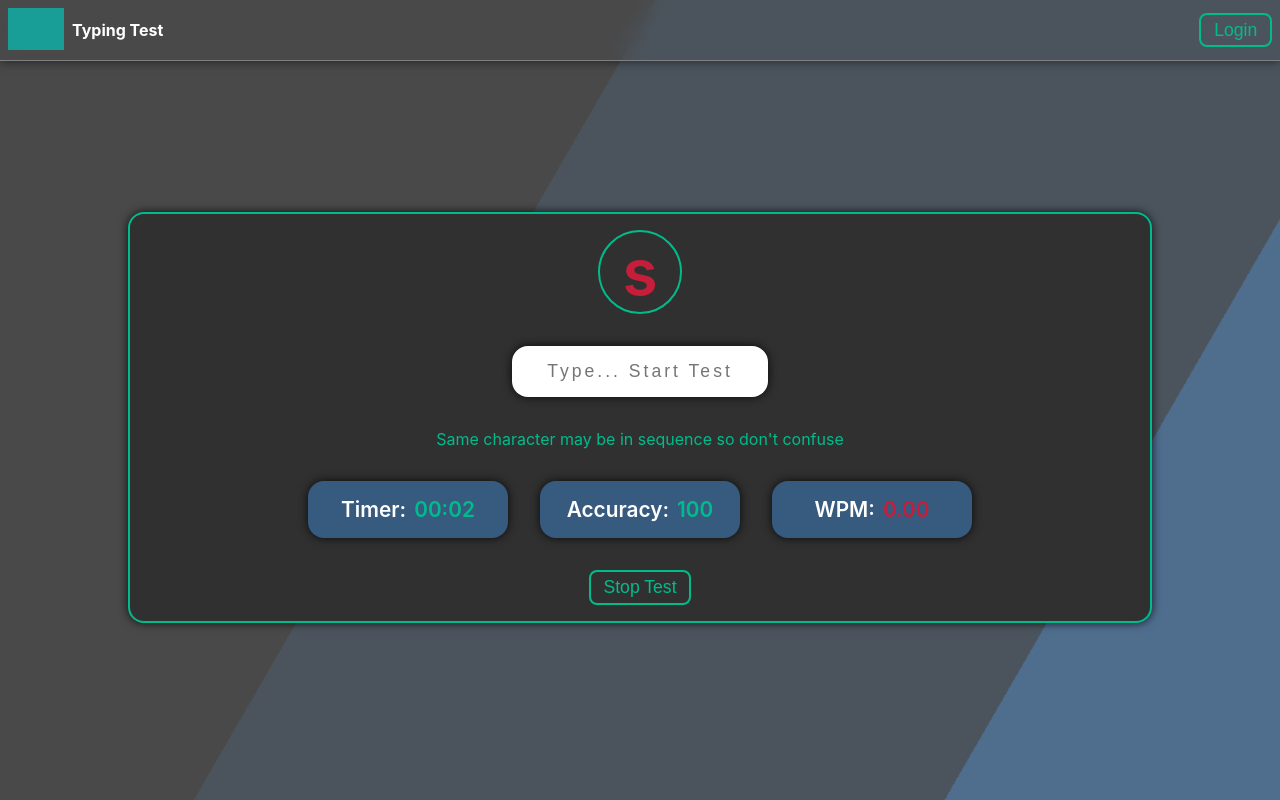
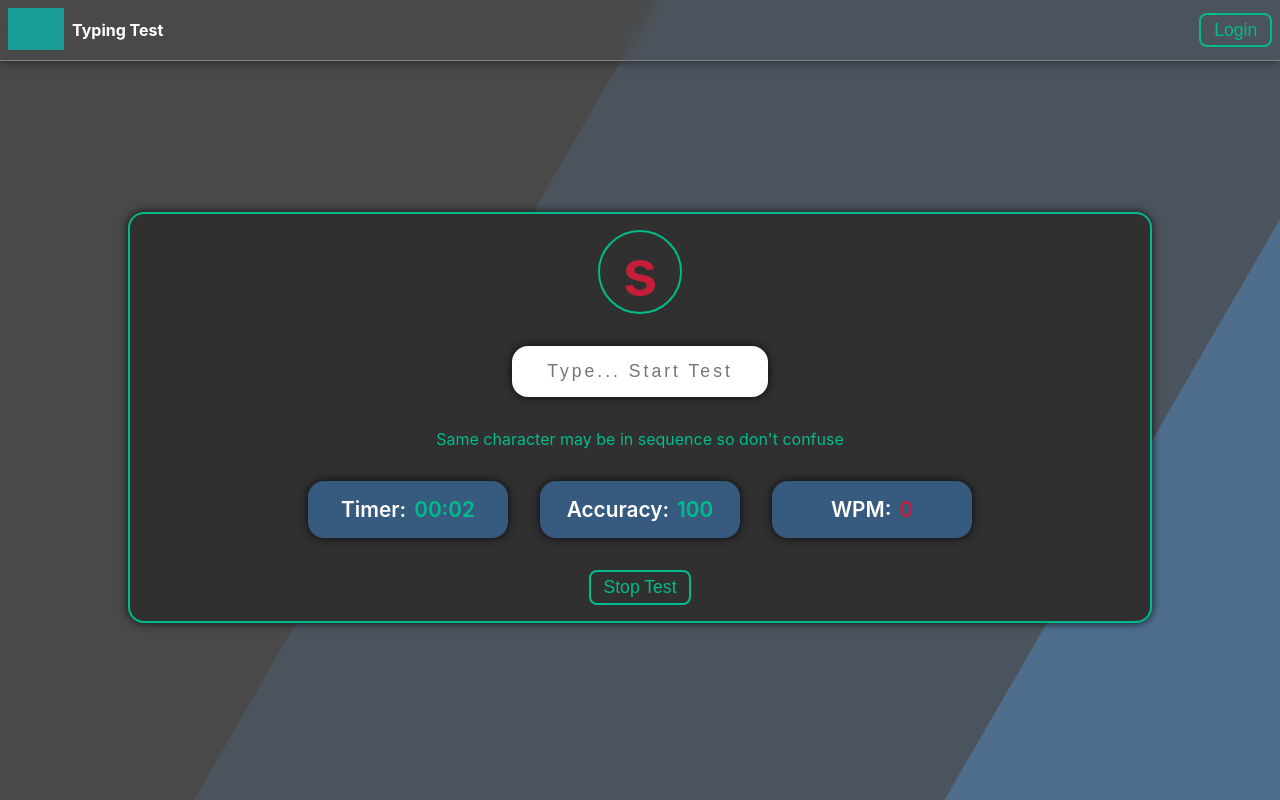
Before and after one commit to AshokPrjapati/TypingTest, a React (Vite) app: page / in a window 1280 px wide. Both pictures are taken after a click on the button "Start Test". Built offline with nearby package versions, Linux system fonts and the light colour scheme; grey boxes are pictures that could not be loaded.

Commit message:
added : wpm

```diff
--- a/src/components/modal/ResultModal.jsx
+++ b/src/components/modal/ResultModal.jsx
@@ -1,14 +1,18 @@
-import React from "react";
+import React, { useEffect } from "react";
 import { useSelector } from "react-redux";
 
 import styles from "../../styles/Modal.module.css";
 
 import Modal from "./Modal";
+import { wpmCalculator } from "../../helper/wpmCalculator";
 
 const ResultModal = ({ isOpen, onClose, time }) => {
-  const { typedKeys, correctKeyCount, accuracy } = useSelector(
+  const { isTyping, typedKeys, correctKeyCount, accuracy } = useSelector(
     (store) => store.typing
   );
+
+  let wpm = 0;
+  if (!isTyping) wpm = wpmCalculator(typedKeys.length, time);
 
   // modal body
   const bodyContent = (
@@ -24,6 +28,16 @@ const ResultModal = ({ isOpen, onClose, time }) => {
       <div>
         <div>Time taken:</div>
         <span>{time} Sec</span>
+      </div>
+      <div>
+        WPM:
+        <span
+          style={{
+            color: wpm < 5 ? "var(--c-red)" : "var(--c-green)",
+          }}
+        >
+          {wpm || 0}
+        </span>
       </div>
       <div>
         Accuracy:
--- a/src/components/typing/WPM.jsx
+++ b/src/components/typing/WPM.jsx
@@ -22,7 +22,7 @@ const WPM = ({ time }) => {
             color: wpmRef.current < 5 ? "var(--c-red)" : "var(--c-green)",
           }}
         >
-          {wpmRef?.current || 0.0}
+          {wpmRef?.current || 0}
         </span>
       </div>
     </div>
--- a/src/helper/wpmCalculator.js
+++ b/src/helper/wpmCalculator.js
@@ -1,8 +1,8 @@
 export const wpmCalculator = (lettersTyped, time) => {
     if (time > 0) {
         const wordTyped = lettersTyped / 4; // suppose avg word length is 4
-        const wpm = wordTyped / (time / 60);
-        return wpm.toFixed(2);
+        const wpm = Math.ceil(wordTyped / (time / 60));
+        return wpm;
     }
     return null
 }
```
